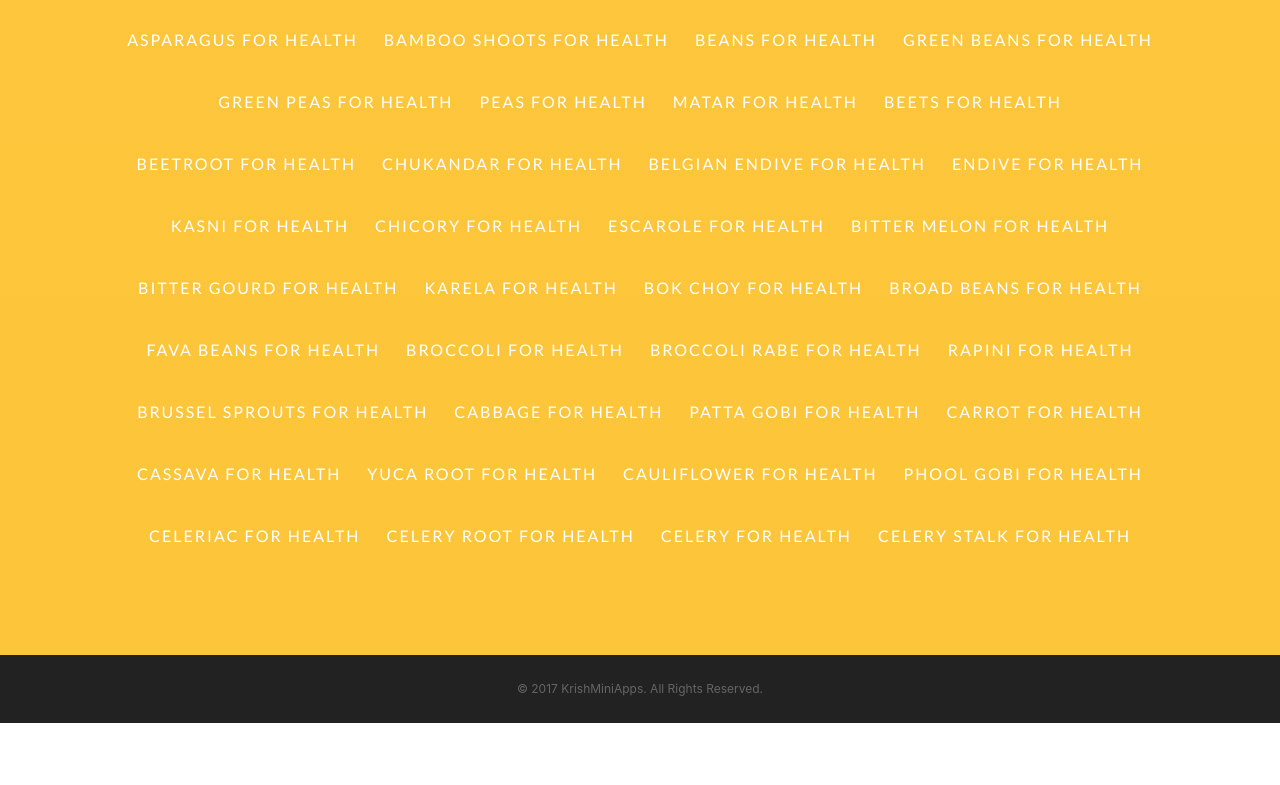
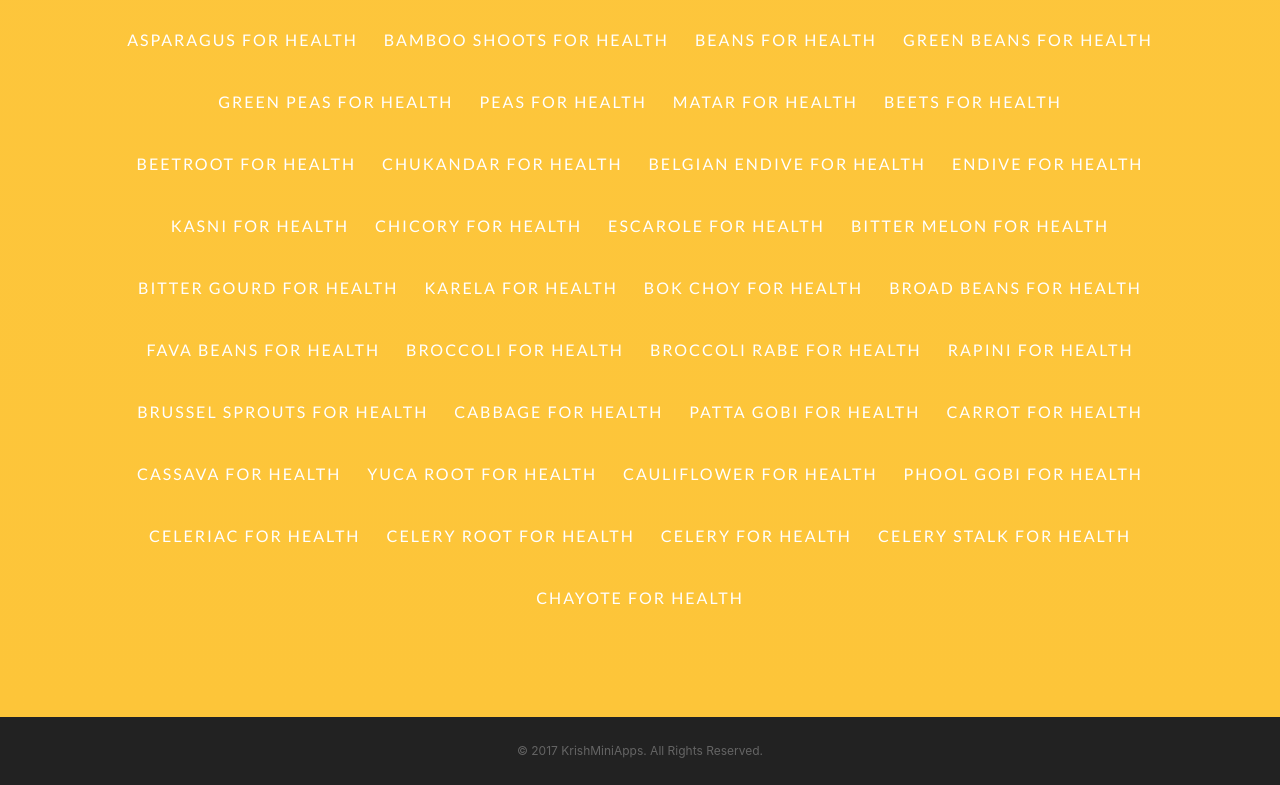
Before and after one commit to krishyapps/krishyapps.github.io, a website with bundled scripts: page index.html in a window 1280 px wide. Shown: the part 10004-10789 px from the top of the page. Before the commit the page ends 10727 px from the top, so only its background shows below. Built offline with nearby package versions, Linux system fonts and the light colour scheme; a web font is replaced by a local one.

Commit message:
71 commit

```diff
--- a/index.html
+++ b/index.html
@@ -588,6 +588,7 @@ Figs For Health
 </a><a href="https://play.google.com/store/apps/details?id=benefitsofeatingceleryroot.sideeffectsofeatingceleryroot" class="btn btn-outline btn-x js-scroll-trigger">Celery Root For Health
 </a><a href="https://play.google.com/store/apps/details?id=benefitsofeatingcelery.sideeffectsofeatingcelery" class="btn btn-outline btn-x js-scroll-trigger">Celery For Health
 </a><a href="https://play.google.com/store/apps/details?id=benefitsofeatingcelerystalk.sideeffectsofeatingcelerystalk" class="btn btn-outline btn-x js-scroll-trigger">Celery Stalk For Health
+</a><br><br><a href="https://play.google.com/store/apps/details?id=benefitsofeatingchayote.sideeffectsofeatingchayote" class="btn btn-outline btn-x js-scroll-trigger">Chayote For Health
 </a>
       </div>
     </section>
```
